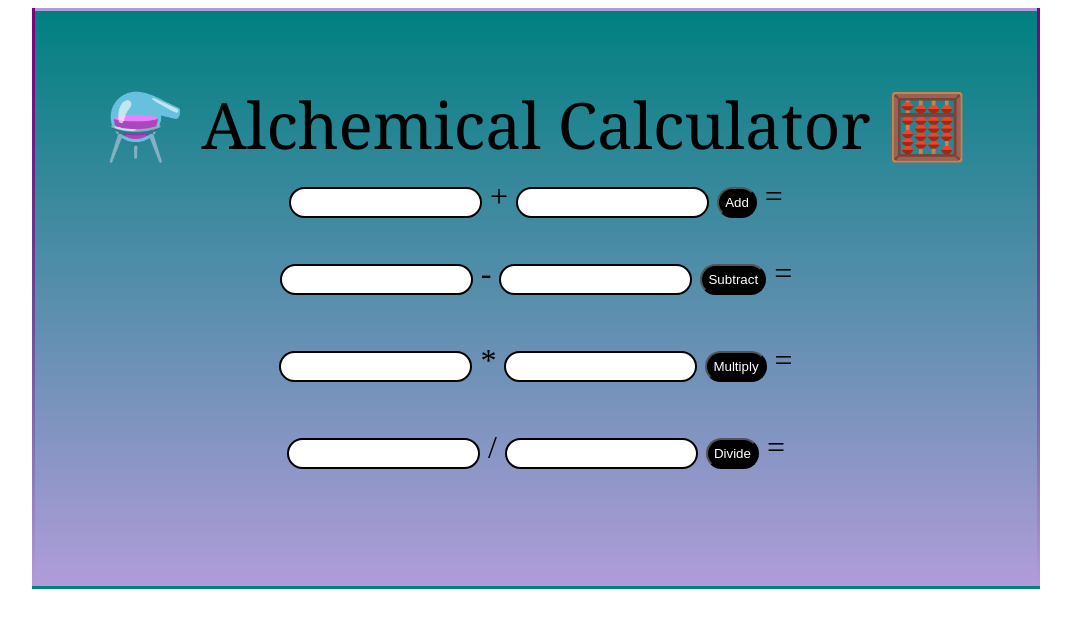
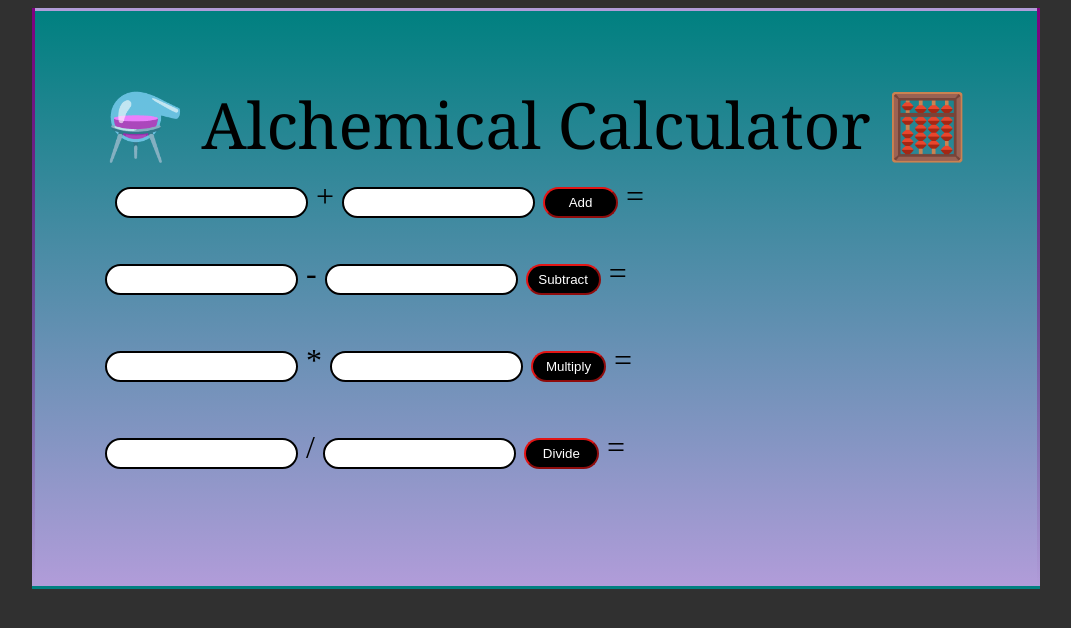
Before and after one commit to kylemayer/f1-lab03-calculator, a plain HTML site: page index.html in a window 1280 px wide. Shown: the whole page, without its empty margins (104-1175 px from the left). Drawn offline with Linux system fonts and the light colour scheme.

Commit message:
further styling

```diff
--- a/styles.css
+++ b/styles.css
@@ -2,13 +2,13 @@ body {
     display: flex;
     justify-content: center;
     align-items: center;
+    background-color: rgb(48, 48, 48);
 
 }
 
 main {
     display: grid;
     grid-template-rows: 1fr 1fr 1fr 1fr 1fr;
-    text-align: center;
     padding: 70px;
     background-image: linear-gradient(teal,#B19CD9);
     font-size: 2em;
@@ -43,4 +43,6 @@ button {
     color: white;
     border-radius: 20px;
     padding: 6px;
+    width: 75px;
+    border-color: rgb(226, 20, 20);
 }
```
